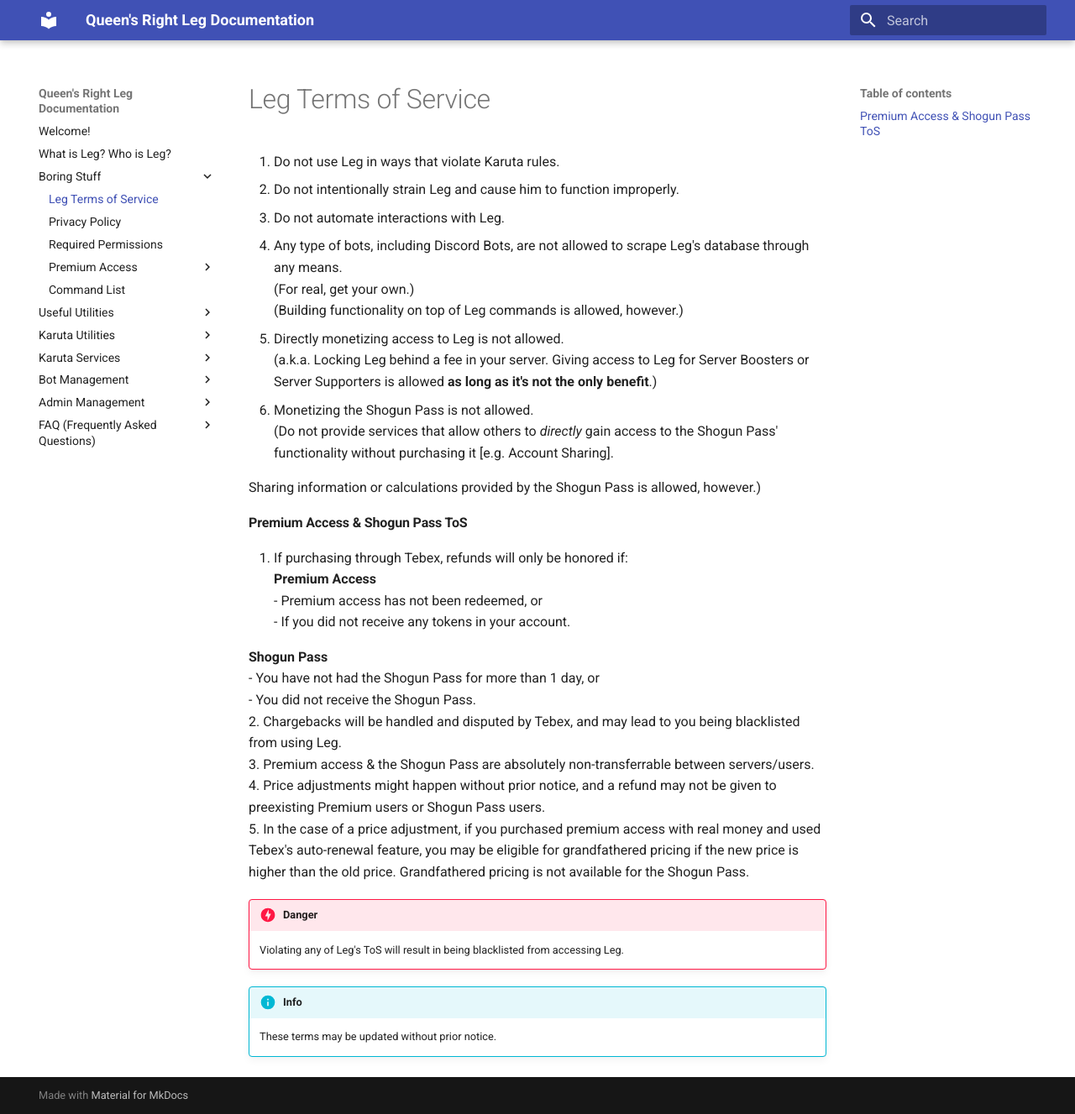
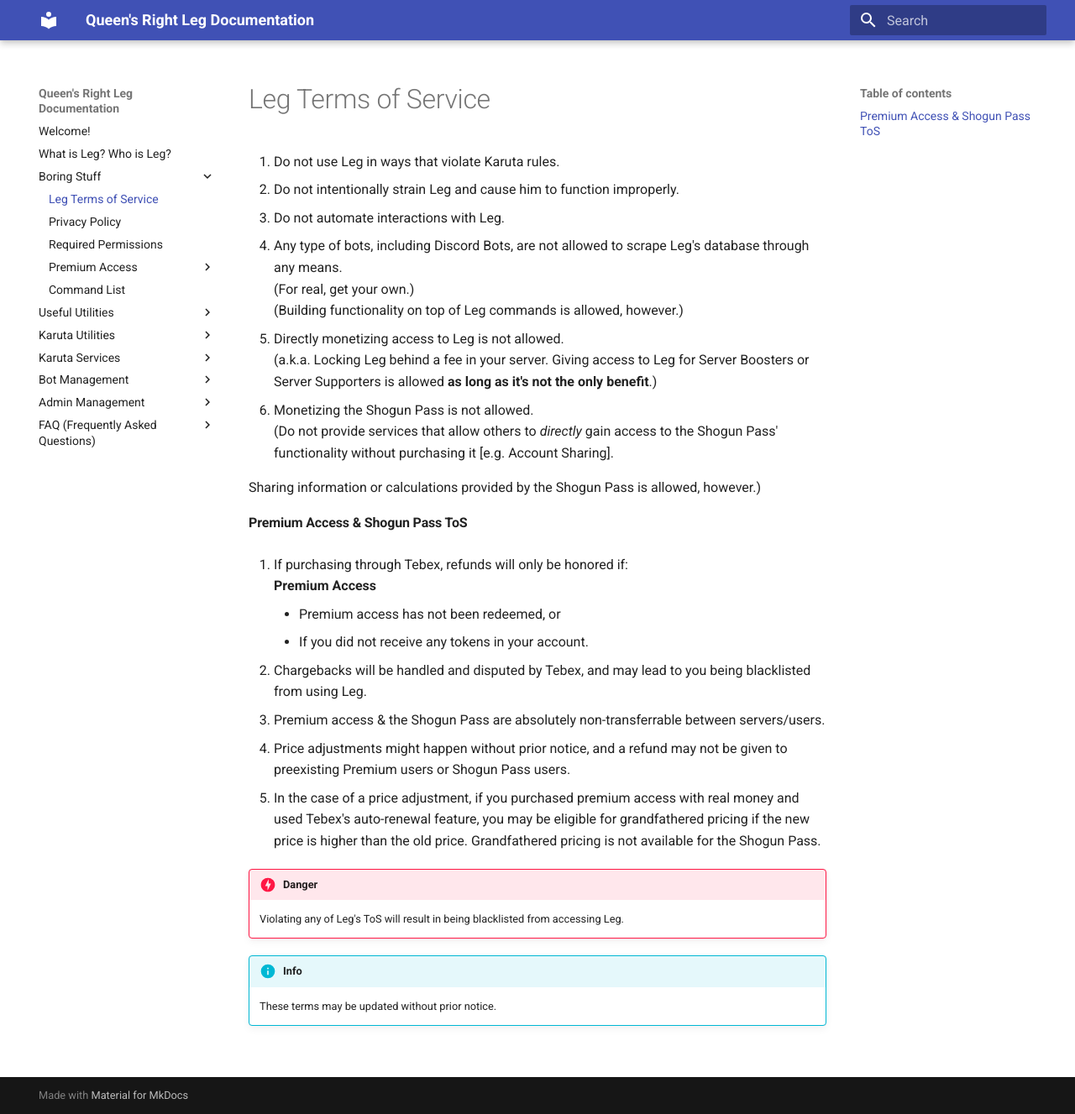
Before and after one commit to RyanCheddar/queens-right-leg, an MkDocs documentation site: the page built from docs/boring-stuff/leg-terms-of-service.md, in a window 1280 px wide and 1327 px high. Shown: the whole window at 84% size. Built offline with MkDocs 1.6.1 and Material for MkDocs 9.7.7, drawn with Linux system fonts in a browser that asks for light colours.

Commit message:
Fix refund policy

```diff
--- a/docs/boring-stuff/leg-terms-of-service.md
+++ b/docs/boring-stuff/leg-terms-of-service.md
@@ -16,13 +16,10 @@
 #### Premium Access & Shogun Pass ToS
 
 1. If purchasing through Tebex, refunds will only be honored if:
-   &#x20;   **Premium Access**
-   &#x20;         \- Premium access has not been redeemed, or
-   &#x20;         \- If you did not receive any tokens in your account.
+   **Premium Access**
+      - Premium access has not been redeemed, or
+      - If you did not receive any tokens in your account.
 
-   &#x20;   **Shogun Pass**
-   &#x20;         \- You have not had the Shogun Pass for more than 1 day, or
-   &#x20;         \- You did not receive the Shogun Pass.
 2. Chargebacks will be handled and disputed by Tebex, and may lead to you being blacklisted from using Leg.
 3. Premium access & the Shogun Pass are absolutely non-transferrable between servers/users.
 4. Price adjustments might happen without prior notice, and a refund may not be given to preexisting Premium users or Shogun Pass users.
```
Also changed, not shown: 2 other files.
